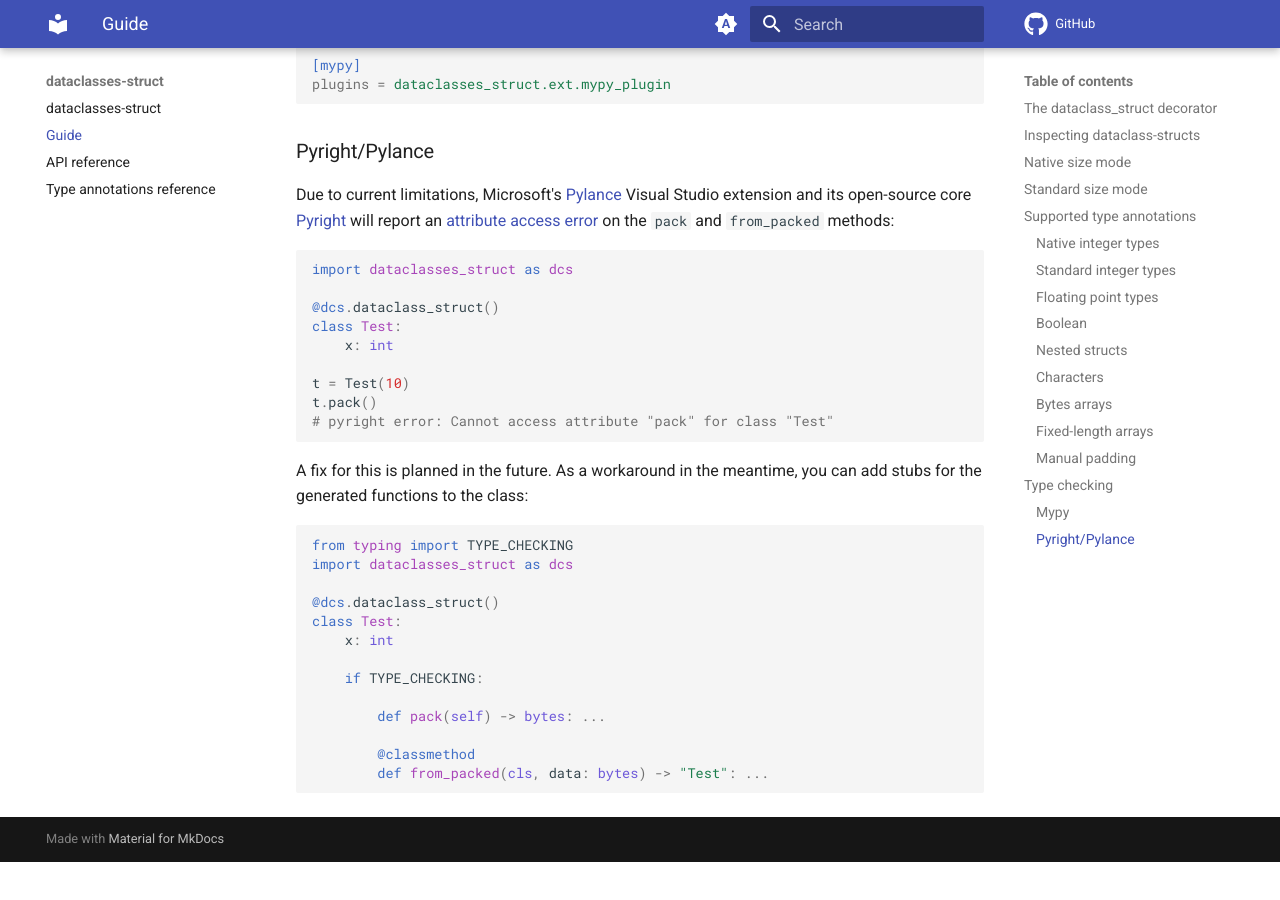
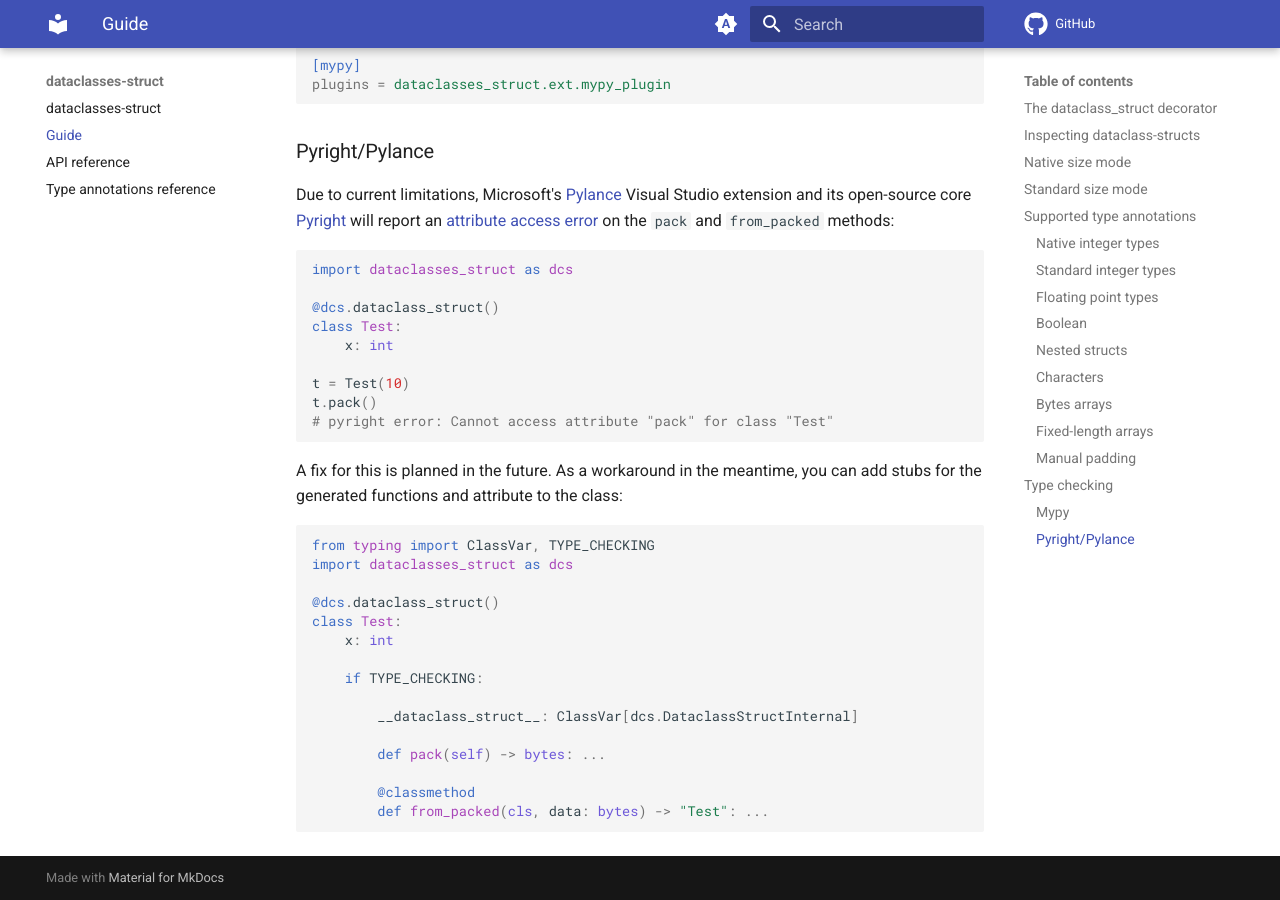
Before and after one commit to harrymander/dataclasses-struct, an MkDocs documentation site: the page built from docs/guide.md, in a window 1280 px wide and 900 px high, scrolled down 8267 px. Built offline with MkDocs 1.6.1 and Material for MkDocs 9.7.7, drawn with Linux system fonts in a browser that asks for light colours; comment, search, counter and statistics services are not loaded; before the commit the page ends 9129 px from its top, so only the background shows below that.

Commit message:
docs: add __dataclass_struct__ attribute to stubs example

````diff
--- a/docs/guide.md
+++ b/docs/guide.md
@@ -421,10 +421,10 @@ t.pack()
 ```
 
 A fix for this is planned in the future. As a workaround in the meantime, you
-can add stubs for the generated functions to the class:
+can add stubs for the generated functions and attribute to the class:
 
 ```python
-from typing import TYPE_CHECKING
+from typing import ClassVar, TYPE_CHECKING
 import dataclasses_struct as dcs
 
 @dcs.dataclass_struct()
@@ -433,6 +433,8 @@ class Test:
 
     if TYPE_CHECKING:
 
+        __dataclass_struct__: ClassVar[dcs.DataclassStructInternal]
+
         def pack(self) -> bytes: ...
 
         @classmethod
````
